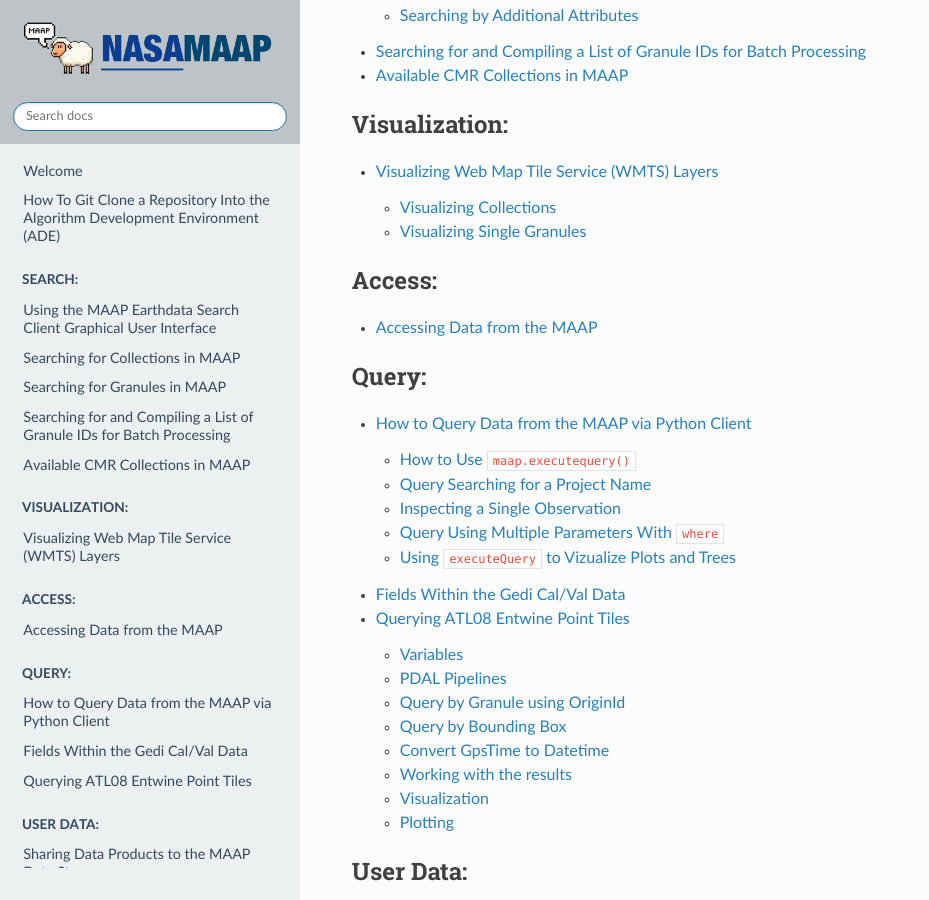
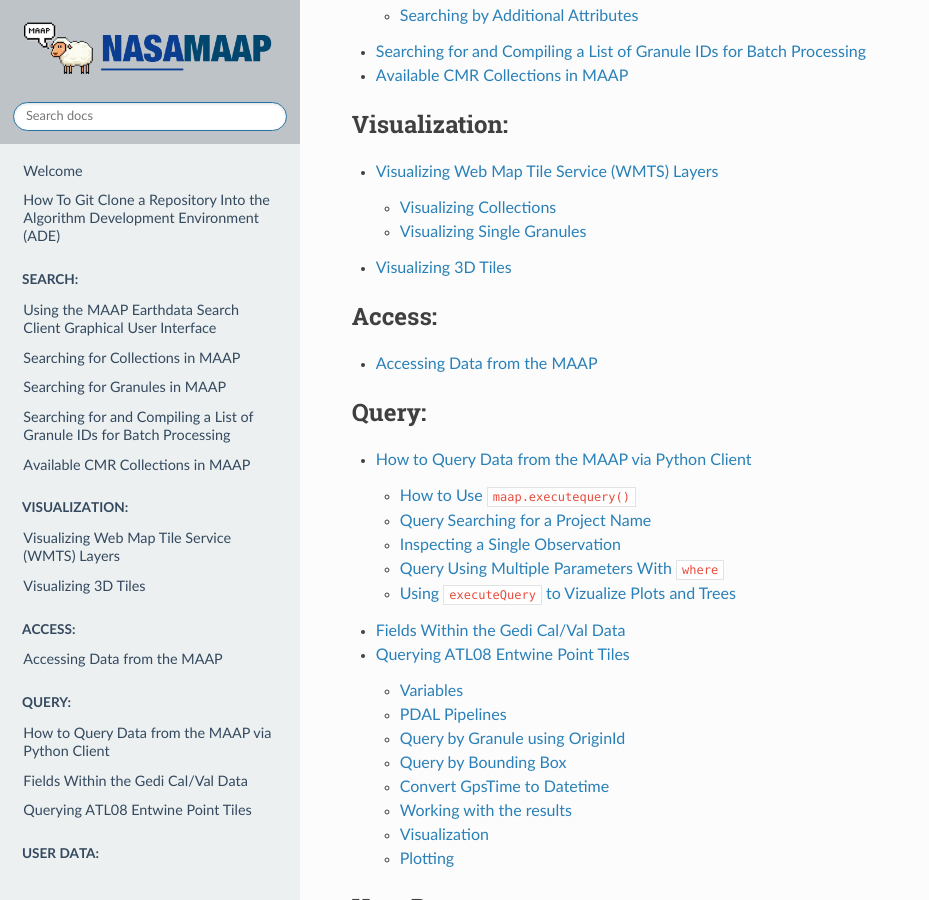
Before and after one commit to MAAP-Project/maap-documentation, a Sphinx documentation site: the page built from docs/source/index.rst, in a window 1280 px wide and 900 px high, scrolled down 696 px. Shown: the whole window, without its empty margins (0-929 px from the left). Built offline with Sphinx 7.4.7 and the Read the Docs theme 2.0.0, drawn with Linux system fonts in a browser that asks for light colours; pages that are not in the unit, such as notebooks, are missing from menus; part of the change alters nothing that is shown.

```diff
--- a/docs/source/index.rst
+++ b/docs/source/index.rst
@@ -29,6 +29,7 @@ Welcome to the MAAP User Documentation!
   :caption: Visualization:
 
   visualization/using_pycmc.ipynb
+  visualization/pycmc_3dtiles.ipynb
 
 
 .. toctree::
```
